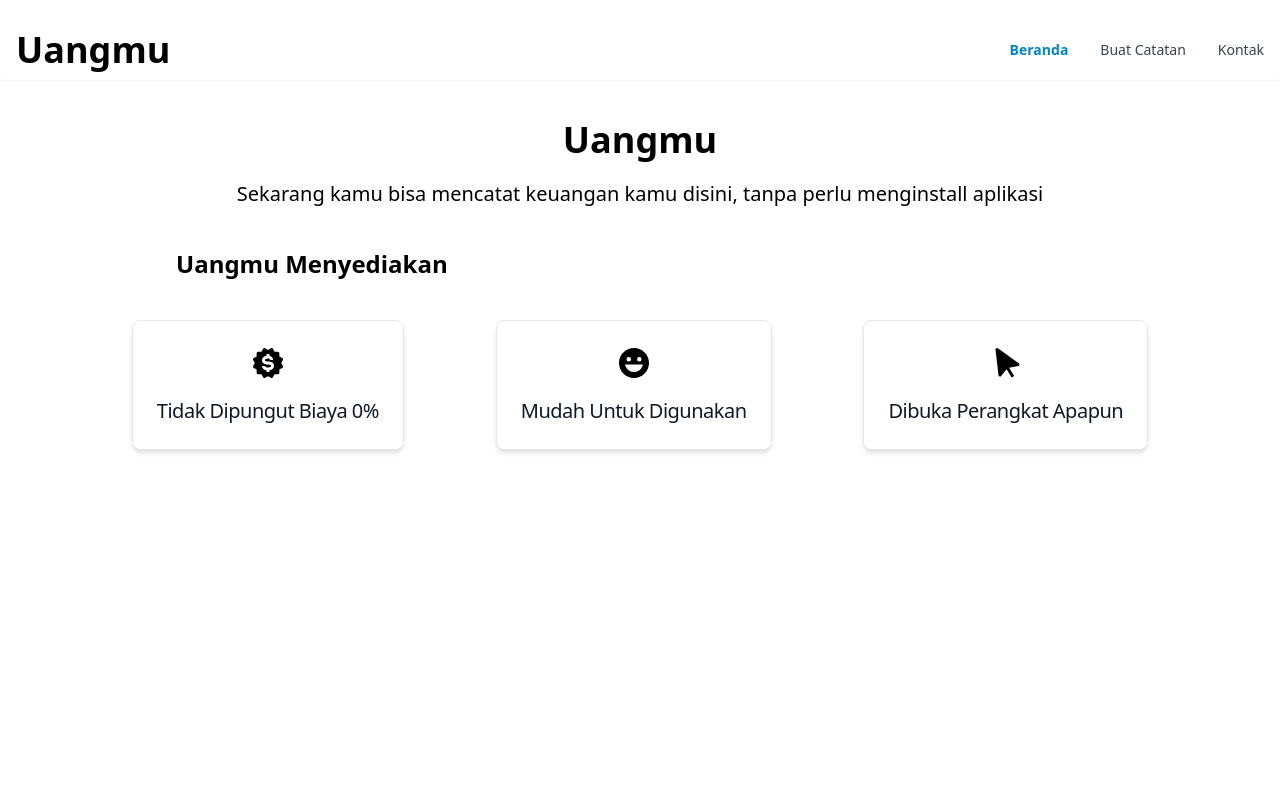
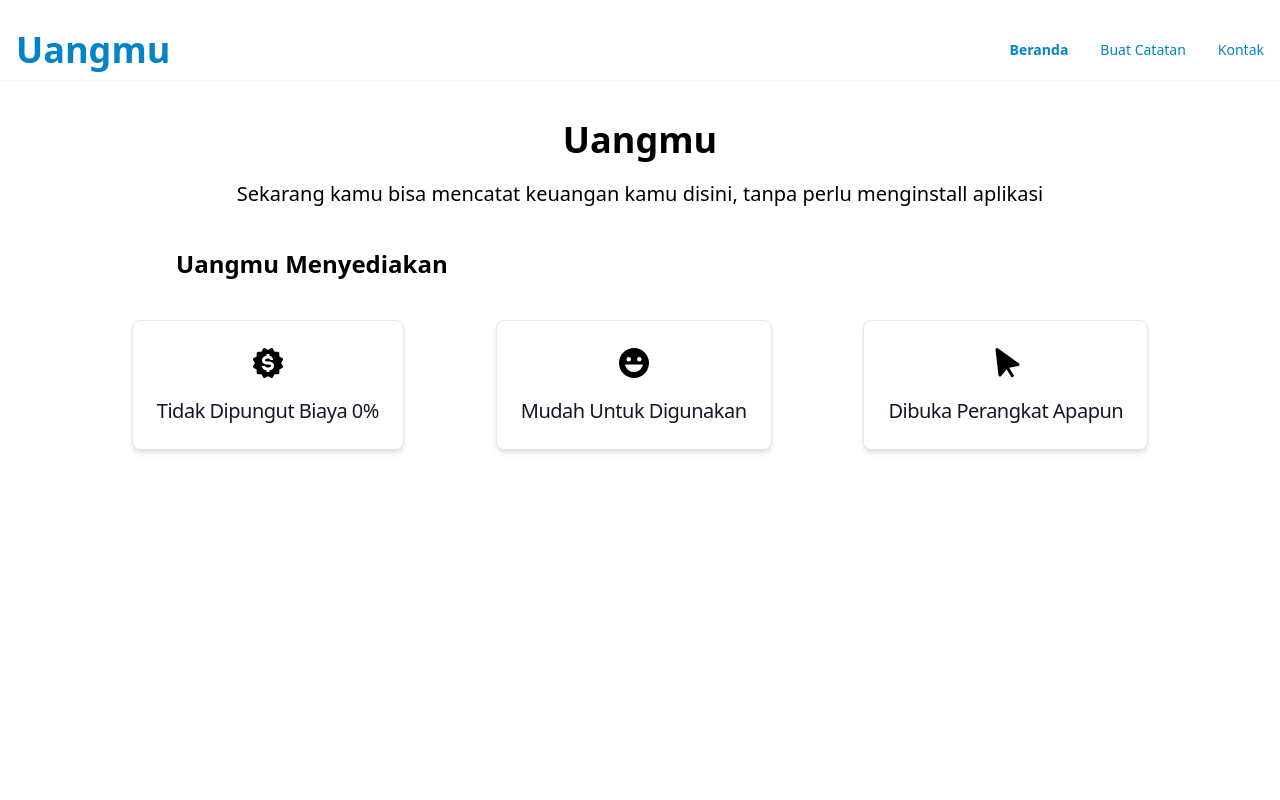
Before and after one commit to Anugerah20/Uangmu, a React (Vite) app: page / in a window 1280 px wide. Shown: the top 800 px of the page. Built offline with nearby package versions, Linux system fonts and the light colour scheme.

Commit message:
styling: update color text navbar

```diff
--- a/src/components/Navigation.jsx
+++ b/src/components/Navigation.jsx
@@ -21,7 +21,7 @@ export default function Navigation() {
         <Navbar.Brand
           href="/"
         >
-          <span className="self-center whitespace-nowrap text-4xl sm:text-4xl font-semibold dark:text-white">
+          <span className="self-center whitespace-nowrap text-4xl sm:text-4xl font-semibold text-sky-600 dark:text-white">
             Uangmu
           </span>
         </Navbar.Brand>
@@ -30,23 +30,23 @@ export default function Navigation() {
           <Navbar.Link
             as={NavLink}
             to="/"
-            className={activeLink === "/" ? "active" : ""}
+            className={`text-sky-600 font-normal ${activeLink === "/" ? "active" : ""}`}
           >
-            <p className="hover:text-gray-700">Beranda</p>
+            <p>Beranda</p>
           </Navbar.Link>
           <Navbar.Link
             as={NavLink}
             to="/takenotes"
-            className={activeLink === "/takenotes" ? "active" : ""}
+            className={`text-sky-600 font-normal ${activeLink === "/takenotes" ? "active" : ""}`}
           >
-            <p className="hover:text-gray-700"> Buat Catatan</p>
+            <p>Buat Catatan</p>
           </Navbar.Link>
           <Navbar.Link
             as={NavLink}
             to="/contact"
-            className={activeLink === "/contact" ? "active" : ""}
+            className={`text-sky-600 font-normal ${activeLink === "/contact" ? "active" : ""}`}
           >
-            <p className="hover:text-gray-700">Kontak</p>
+            <p>Kontak</p>
           </Navbar.Link>
         </Navbar.Collapse>
       </Navbar>
```
